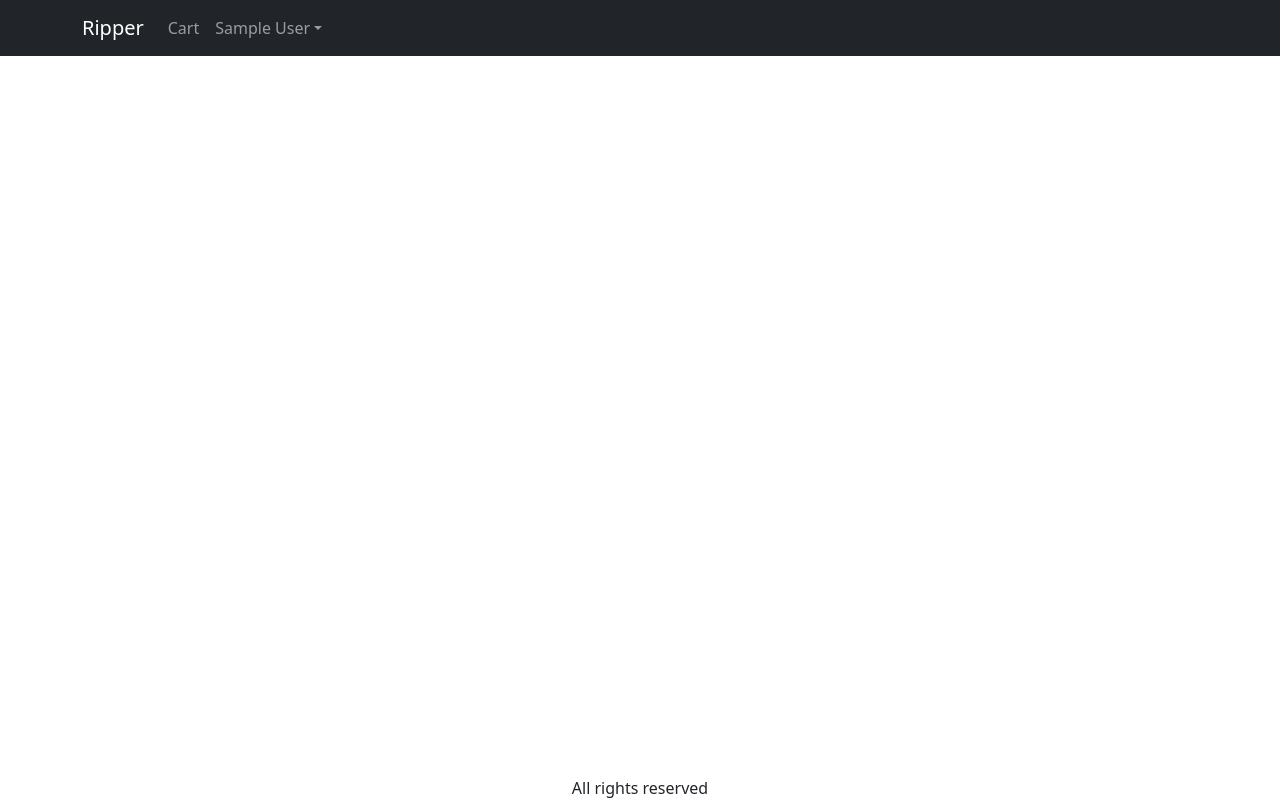
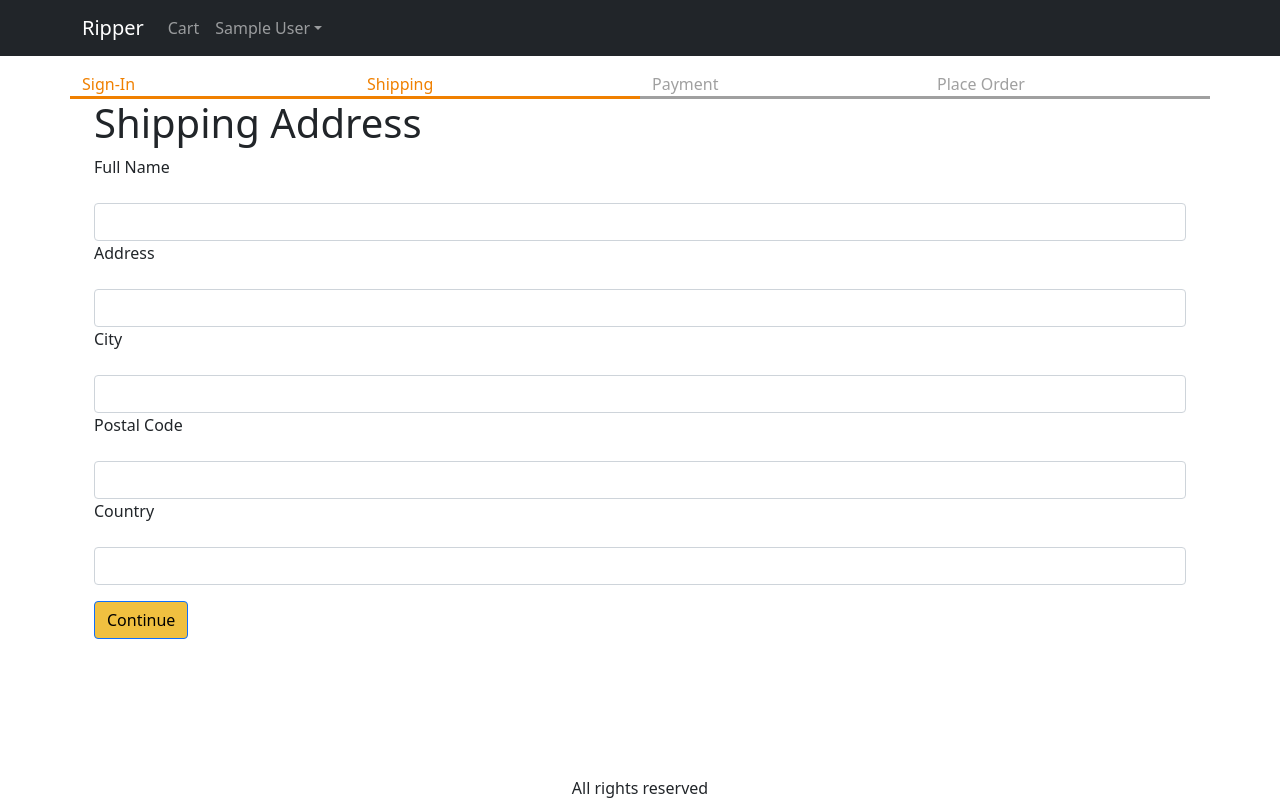
Before and after one commit to BonatheRipper/Full_stack_react_Node_ecommorce, a React (Create React App) app: page /shipping in a window 1280 px wide. Built offline with nearby package versions, Linux system fonts and the light colour scheme; sample sign-in values are in the browser's storage.

Commit message:
added checkoiut steps

```diff
--- a/src/App.css
+++ b/src/App.css
@@ -54,3 +54,11 @@ main {
 .small-container {
   max-width: 600px;
 }
+.checkout-steps > div {
+  border-bottom: 0.2rem solid #a0a0a0;
+  color: #a0a0a0;
+}
+.checkout-steps > div.active {
+  border-bottom: 0.2rem solid #f08000;
+  color: #f08000;
+}
--- a/src/App.js
+++ b/src/App.js
@@ -23,12 +23,15 @@ import { ToastContainer } from "react-toastify";
 import "react-toastify/dist/ReactToastify.css";
 import CartScreen from "./components/cartScreen";
 import Login from "./components/Login";
+import Shipping from "./components/Shipping";
 const App = () => {
   const { Cart, CartStock, user, setUser } = useStateContext();
   const { cart } = Cart;
   const Logout = () => {
     setUser(null);
     localStorage.removeItem("user");
+    localStorage.removeItem("shippingAddress");
+    localStorage.removeItem("cartItems");
   };
 
   return (
@@ -90,6 +93,7 @@ const App = () => {
               <Route path="/product/:slug" element={<ProductScreen />} />
               <Route path="/cart" element={<CartScreen />} />
               <Route path="/login" element={<Login />} />
+              <Route path="/shipping" element={<Shipping />} />
             </Routes>
           </Container>
         </main>
--- /dev/null
+++ b/src/components/CheckoutSteps.jsx
@@ -0,0 +1,15 @@
+import React from "react";
+import { Col, Row } from "react-bootstrap";
+
+const CheckoutSteps = (props) => {
+  return (
+    <Row className="checkout-steps">
+      <Col className={props.step1 ? "active" : ""}>Sign-In</Col>
+      <Col className={props.step2 ? "active" : ""}>Shipping</Col>
+      <Col className={props.step3 ? "active" : ""}>Payment</Col>
+      <Col className={props.step4 ? "active" : ""}>Place Order</Col>
+    </Row>
+  );
+};
+
+export default CheckoutSteps;
--- a/src/components/Login.jsx
+++ b/src/components/Login.jsx
@@ -19,6 +19,7 @@ const Login = () => {
 
   const FormSubmitHandler = async (e) => {
     e.preventDefault();
+
     try {
       const { data } = await axios.post("/api/users/login", {
         email,
@@ -51,6 +52,7 @@ const Login = () => {
       <Helmet>
         <title>Sign In</title>
       </Helmet>
+      <div className="container small-container">
         <h1 className="my-3">Sign In</h1>
         <Form onSubmit={FormSubmitHandler}>
           <Form.Group className="mb-3" controlId="email">
@@ -69,7 +71,7 @@ const Login = () => {
               onChange={(e) => setPassword(e.target.value)}
             />
           </Form.Group>
-        <div className="m-3">
+          <div className="m-3 mt-3">
             <Button type="submit">Sign In</Button>
           </div>
           <div className="m-3">
@@ -77,6 +79,7 @@ const Login = () => {
             <Link to={`/signup?redirect=${redirect}`}>Register Account</Link>{" "}
           </div>
         </Form>
+      </div>
     </Container>
   );
 };
--- /dev/null
+++ b/src/components/Shipping.jsx
@@ -0,0 +1,110 @@
+import React from "react";
+import { useEffect } from "react";
+import { useState } from "react";
+import { Button, Form } from "react-bootstrap";
+import { Helmet } from "react-helmet-async";
+import { Navigate, useNavigate } from "react-router-dom";
+import { useStateContext } from "./Store";
+import CheckoutSteps from "./CheckoutSteps";
+const Shipping = () => {
+  const {
+    fullName,
+    setFullName,
+    country,
+    setCountry,
+    city,
+    postalCode,
+    setpostalCode,
+    setCity,
+    setCart,
+    user,
+    address,
+    setAddress,
+    Cart,
+  } = useStateContext();
+  const navigate = useNavigate();
+
+  const submitHandler = (e) => {
+    e.preventDefault();
+    localStorage.setItem(
+      "shippingAddress",
+      JSON.stringify({ fullName, address, city, postalCode, country })
+    );
+    const shipDetails = JSON.parse(localStorage.getItem("shippingAddress"));
+    if (shipDetails) {
+      setCart((prevCart) => {
+        return {
+          ...prevCart,
+          cart: { ...prevCart.cart, ...prevCart.cartItems },
+          shippingDetails: shipDetails,
+        };
+      });
+    }
+    navigate("/payment");
+  };
+  useEffect(() => {
+    if (!user) {
+      navigate("/login");
+    }
+  }, [user, navigate]);
+  return (
+    <div>
+      <Helmet>
+        <title>Shipping Address</title>
+      </Helmet>
+      <CheckoutSteps step1 step2 />
+      <div className="container small-container">
+        <h1>Shipping Address</h1>
+        <Form onSubmit={submitHandler}>
+          <Form.Group className="mb-3" controlId="fullName">
+            <Form.Label>Full Name</Form.Label>
+          </Form.Group>
+          <Form.Control
+            value={fullName}
+            onChange={(e) => setFullName(e.target.value)}
+            required
+          ></Form.Control>
+          <Form.Group className="mb-3" controlId="Address">
+            <Form.Label>Address</Form.Label>
+          </Form.Group>
+          <Form.Control
+            value={address}
+            onChange={(e) => setAddress(e.target.value)}
+            required
+          ></Form.Control>
+          <Form.Group className="mb-3" controlId="City">
+            <Form.Label>City</Form.Label>
+          </Form.Group>
+          <Form.Control
+            value={city}
+            onChange={(e) => setCity(e.target.value)}
+            required
+          ></Form.Control>
+          <Form.Group className="mb-3" controlId="postal">
+            <Form.Label>Postal Code</Form.Label>
+          </Form.Group>
+          <Form.Control
+            value={postalCode}
+            onChange={(e) => setpostalCode(e.target.value)}
+            required
+          ></Form.Control>
+          <Form.Group className="mb-3" controlId="Country">
+            <Form.Label>Country</Form.Label>
+          </Form.Group>
+          <Form.Control
+            value={country}
+            onChange={(e) => setCountry(e.target.value)}
+            required
+          ></Form.Control>
+          <div className="mb-3 mt-3">
+            <Button variant="primary" type="summit">
+              Continue
+            </Button>
+          </div>
+        </Form>
+      </div>
+    </div>
+  );
+};
+
+export default Shipping;
--- a/src/components/Store.js
+++ b/src/components/Store.js
@@ -14,6 +14,9 @@ const intialStateCart = {
       ? JSON.parse(localStorage.getItem("cartItems"))
       : [],
   },
+  shippingDetails: localStorage.getItem("shippingAddress")
+    ? JSON.parse(localStorage.getItem("shippingAddress"))
+    : {},
 };
 const intialStateUser = {
   set: localStorage.getItem("user")
@@ -24,10 +27,33 @@ export const ContextProvider = ({ children }) => {
   const [Cart, setCart] = useState(intialStateCart);
   const [CartStock, setCartStock] = useState(0);
   const [user, setUser] = useState(intialStateUser.set);
-
+  const [fullName, setFullName] = useState(Cart.shippingDetails.fullName || "");
+  const [address, setAddress] = useState(Cart.shippingDetails.address || "");
+  const [city, setCity] = useState(Cart.shippingDetails.city || "");
+  const [postalCode, setpostalCode] = useState(
+    Cart.shippingDetails.postalCode || ""
+  );
+  const [country, setCountry] = useState(Cart.shippingDetails.country || "");
   return (
     <StateContext.Provider
-      value={{ Cart, CartStock, user, setUser, setCartStock, setCart }}
+      value={{
+        Cart,
+        CartStock,
+        fullName,
+        setFullName,
+        country,
+        setCountry,
+        city,
+        postalCode,
+        setpostalCode,
+        setCity,
+        address,
+        setAddress,
+        user,
+        setUser,
+        setCartStock,
+        setCart,
+      }}
     >
       {children}
     </StateContext.Provider>
```
Lines whose indentation alone changed are shown as unchanged.
